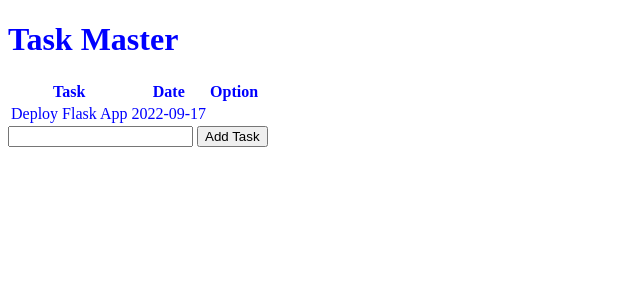
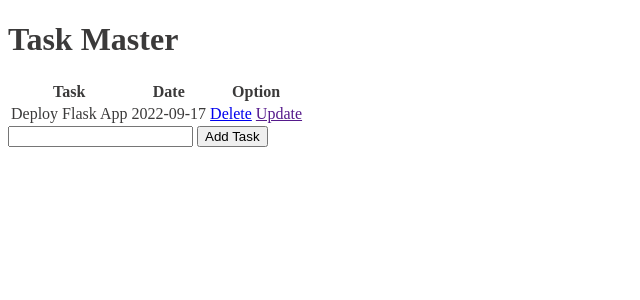
Before and after one commit to nitinroy3543/ToDoAppFlask, a Flask app: page / in a window 1280 px wide. Shown: the top 300 px of the page, without its empty margins (0-640 px from the left). Run offline with Flask 2, Linux system fonts and the light colour scheme; data comes from the database, SQL or seed files in the repository; both versions use the stored data as it was after the commit.

Commit message:
added delete button

```diff
--- a/app.py
+++ b/app.py
@@ -32,5 +32,16 @@
         tasks = Todo.query.order_by(Todo.date_added).all() #fetching all data
         return render_template('index.html', title="Todo App", tasks=tasks)
 
+@app.route('/delete/<int:id>')
+def delete(id):
+    task_to_delete = Todo.query.get_or_404(id)
+    try:
+        db.session.delete(task_to_delete)
+        db.session.commit()
+        return redirect('/')
+    except:
+        return "There was a problem in deleting your task"
+
+
 if __name__ == "__main__":
     app.run(debug=True)
--- a/static/style.css
+++ b/static/style.css
@@ -1 +1 @@
-body{color:blue}
+body{color:rgb(59, 58, 58)}
--- a/templates/index.html
+++ b/templates/index.html
@@ -24,6 +24,10 @@
         <tr>
             <td>{{task.task}}</td>
             <td>{{task.date_added.date()}}</td>
+            <td>
+                <a href="/delete/{{task.id}}">Delete</a>
+                <a href="">Update</a>
+            </td>
         </tr>
         {% endfor %}
     </table>
```
Also changed, not shown: tasks.db.
